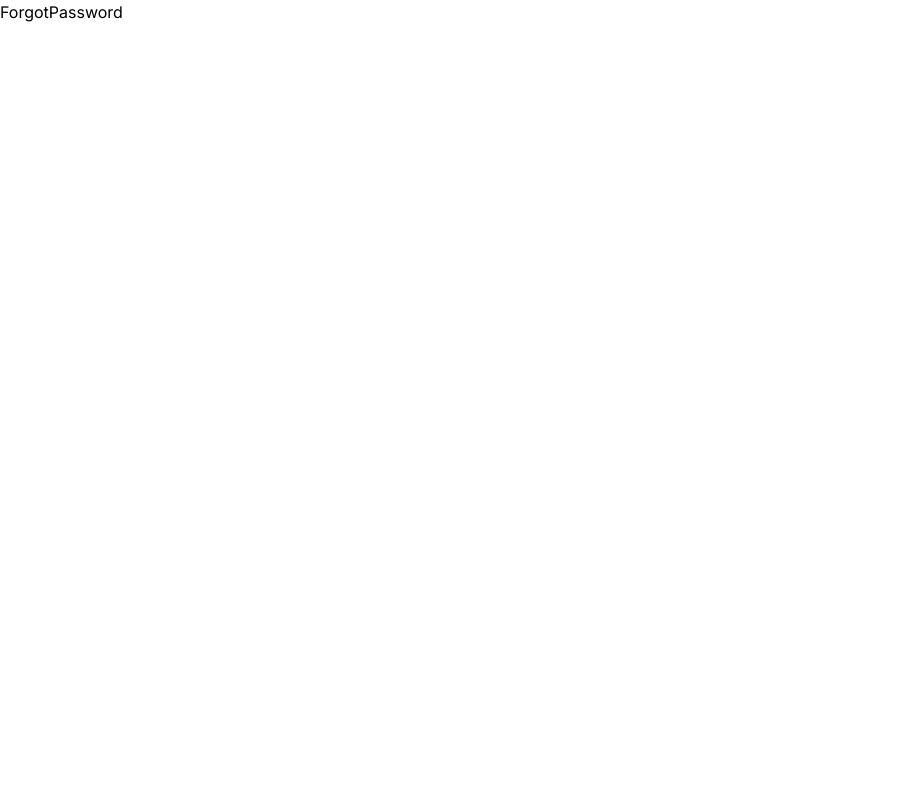
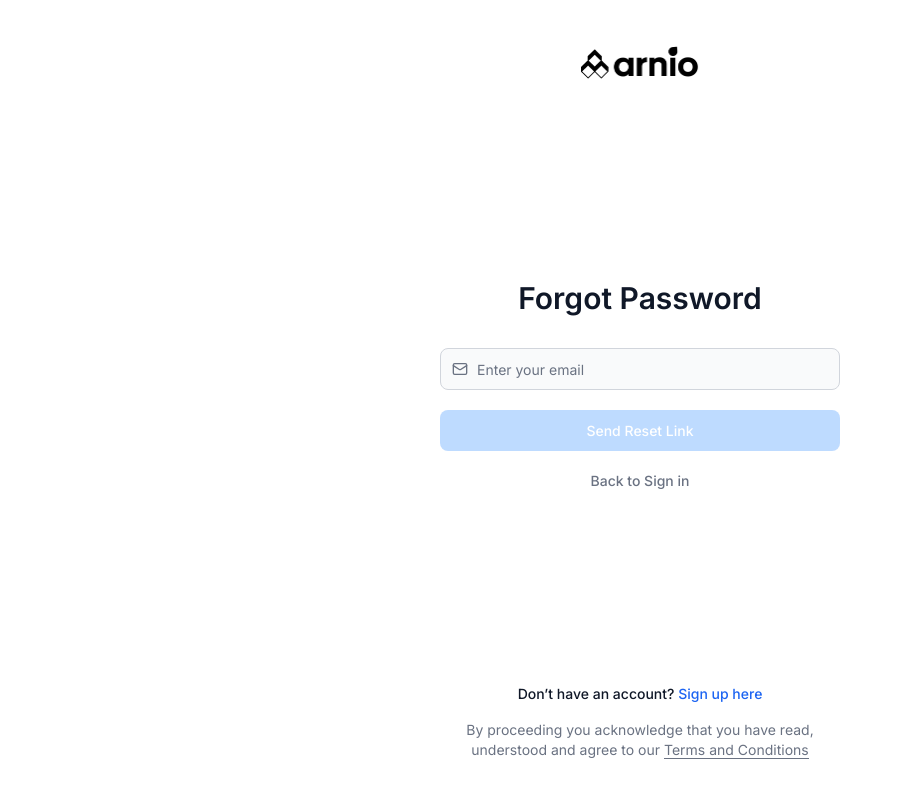
Before and after one commit to asif-zulfiqar/arnio-saas, a Next.js app: page /forgot-password in a window 1280 px wide. Shown: the whole page, without its empty margins (0-902 px from the left). Built offline with nearby package versions, Linux system fonts and the light colour scheme.

Commit message:
feat: forgotpassowrd page ui updated

```diff
--- a/app/(auth)/forgot-password/page.js
+++ b/app/(auth)/forgot-password/page.js
@@ -1,5 +1,143 @@
+"use client";
+import LoginLayout from "@/components/auth/LoginLayout";
+import Button from "@/components/global/small/Button";
+import Input from "@/components/global/small/Input";
+import { Mail } from "lucide-react";
+import Link from "next/link";
+import { useState } from "react";
+import { useForm } from "react-hook-form";
+
 const ForgotPassword = () => {
-  return <div>ForgotPassword</div>;
+  const [step, setStep] = useState(1);
+  const [isLoading, setIsLoading] = useState(false);
+
+  const {
+    register,
+    handleSubmit,
+    formState: { errors, isValid },
+    watch,
+    setError,
+  } = useForm({
+    mode: "onChange",
+    defaultValues: {
+      email: "",
+      password: "",
+    },
+  });
+
+  const watchEmail = watch("email");
+
+  // Simple validation rules
+  const validationRules = {
+    email: {
+      required: "This field is required",
+    },
+  };
+
+  // Handle email step submission
+  const handleEmailSubmit = async (data) => {
+    setIsLoading(true);
+
+    try {
+      await new Promise((resolve) => setTimeout(resolve, 500));
+
+      if (data.email === "user@gmail.com") {
+        setError("email", {
+          type: "manual",
+          message: "No account found with this email",
+        });
+        return;
+      }
+
+      setStep(2);
+    } catch (error) {
+      console.error("Email validation failed:", error);
+    } finally {
+      setIsLoading(false);
+    }
+  };
+
+  // Get button state for step 1 (email)
+  const getEmailButtonState = () => {
+    if (isLoading) {
+      return {
+        disabled: true,
+        bgColor: "bg-gray-200",
+        color: "text-gray-400",
+      };
+    }
+
+    if (errors.email || !watchEmail?.trim()) {
+      return {
+        disabled: false,
+        bgColor: "bg-blue-200",
+        color: "text-blue-400",
+      };
+    }
+
+    return {
+      disabled: false,
+      bgColor: "bg-primary hover:bg-blue-700",
+      color: "text-white",
+    };
+  };
+
+  return (
+    <LoginLayout>
+      <div className="max-w-[400px] w-full">
+        <h1 className="text-xl md:text-3xl font-semibold text-gray-900 text-center mb-8">
+          {step === 1 ? "Forgot Password" : "Success!"}
+        </h1>
+
+        {step === 1 && (
+          <>
+            <form
+              onSubmit={handleSubmit(handleEmailSubmit)}
+              className="space-y-5"
+            >
+              <Input
+                type="email"
+                placeholder="Enter your email"
+                icon={<Mail className="size-4" />}
+                autoComplete="email"
+                error={errors.email?.message}
+                {...register("email", validationRules.email)}
+              />
+
+              <Button
+                text={isLoading ? "Sending..." : "Send Reset Link"}
+                type="submit"
+                disabled={getEmailButtonState().disabled}
+                bgColor={getEmailButtonState().bgColor}
+                height="h-[41px]"
+                cn="!text-sm"
+              />
+              <Link
+                href="/login"
+                className="text-sm font-medium text-gray-500 text-center w-full block hover:underline"
+              >
+                Back to Sign in{" "}
+              </Link>
+            </form>
+          </>
+        )}
+
+        {step === 2 && (
+          <>
+            <p className="text-base text-gray-600 text-center mb-6">
+              We’ve sent a password reset link to your email
+            </p>
+            <Link
+              href="/login"
+              className="text-sm font-medium text-gray-500 text-center w-full block hover:underline"
+            >
+              <Button text="Back to Sign in" height="h-[41px]" cn="!text-sm" />
+            </Link>
+          </>
+        )}
+      </div>
+    </LoginLayout>
+  );
 };
 
 export default ForgotPassword;
--- a/app/(auth)/login/page.js
+++ b/app/(auth)/login/page.js
@@ -52,7 +52,7 @@ const Login = () => {
     try {
       await new Promise((resolve) => setTimeout(resolve, 500));
 
-      if (data.email === "asif@gmail.com") {
+      if (data.email === "user@gmail.com") {
         setError("email", {
           type: "manual",
           message: "No account found with this email",
@@ -131,8 +131,6 @@ const Login = () => {
     if (isLoading) {
       return {
         disabled: true,
-        bgColor: "bg-gray-200",
-        color: "text-gray-400",
       };
     }
 
@@ -179,7 +177,7 @@ const Login = () => {
 
             <form
               onSubmit={handleSubmit(handleEmailSubmit)}
-              className="space-y-6"
+              className="space-y-5"
             >
               <Input
                 type="email"
@@ -231,7 +229,7 @@ const Login = () => {
                     type="checkbox"
                     checked={rememberMe}
                     onChange={(e) => setRememberMe(e.target.checked)}
-                    className="h-4 w-4 text-primary border-gray-300 rounded focus:ring-blue-500"
+                    className="h-4 w-4 text-primary border-[0.5px] border-gray-50 rounded-sm focus:ring-blue-500"
                   />
                   <span className="ml-2 text-sm font-medium text-gray-500">
                     Remember me
--- a/app/globals.css
+++ b/app/globals.css
@@ -34,3 +34,27 @@ a, button {
   display: none;
   width: 0 !important;
 }
+
+input:-webkit-autofill,
+textarea:-webkit-autofill,
+select:-webkit-autofill {
+  background-color: transparent !important;
+  -webkit-box-shadow: 0 0 0px 1000px transparent inset !important;
+  -webkit-text-fill-color: #000 !important;
+}
+
+input:-moz-autofill,
+textarea:-moz-autofill,
+select:-moz-autofill {
+  background-color: transparent !important;
+  box-shadow: 0 0 0px 1000px transparent inset !important;
+  -moz-text-fill-color: #000 !important;
+}
+
+input:autofill,
+textarea:autofill,
+select:autofill {
+  background-color: transparent !important;
+  box-shadow: 0 0 0px 1000px transparent inset !important;
+  color: #000 !important;
+}
--- a/components/global/small/Input.jsx
+++ b/components/global/small/Input.jsx
@@ -36,7 +36,7 @@ const Input = forwardRef(
       if (error) {
         return (
           baseStyles +
-          "border-red-300 bg-red-50 text-red-900 placeholder:text-red-400 focus:border-red-500 focus:ring-1 focus:ring-red-500"
+          "border-red-500 bg-red-50 text-red-700 placeholder:text-red-400 focus:border-red-500 focus:ring-1 focus:ring-red-500"
         );
       } else if (disabled) {
         return (
@@ -67,7 +67,7 @@ const Input = forwardRef(
         <div className="relative">
           {icon && (
             <div className="absolute inset-y-0 left-0 pl-3 flex items-center pointer-events-none">
-              <div className={`${error ? "text-red-400" : "text-gray-500"}`}>
+              <div className={`${error ? "text-red-700" : "text-gray-500"}`}>
                 {icon}
               </div>
             </div>
@@ -107,7 +107,7 @@ const Input = forwardRef(
           )}
         </div>
 
-        {error && <p className="mt-1 text-sm text-red-600">{error}</p>}
+        {error && <p className="mt-2 text-sm text-red-600">{error}</p>}
       </div>
     );
   }
```
